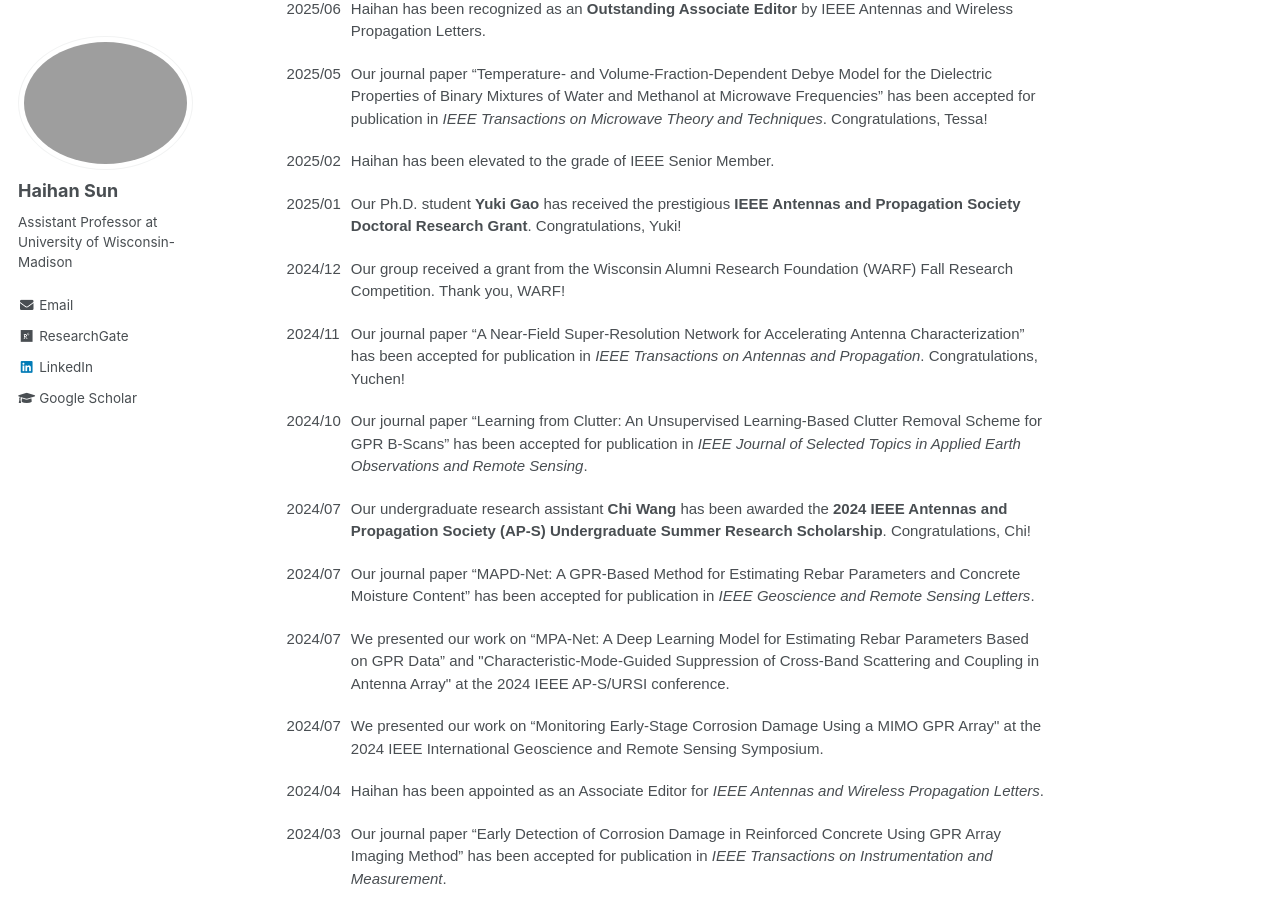
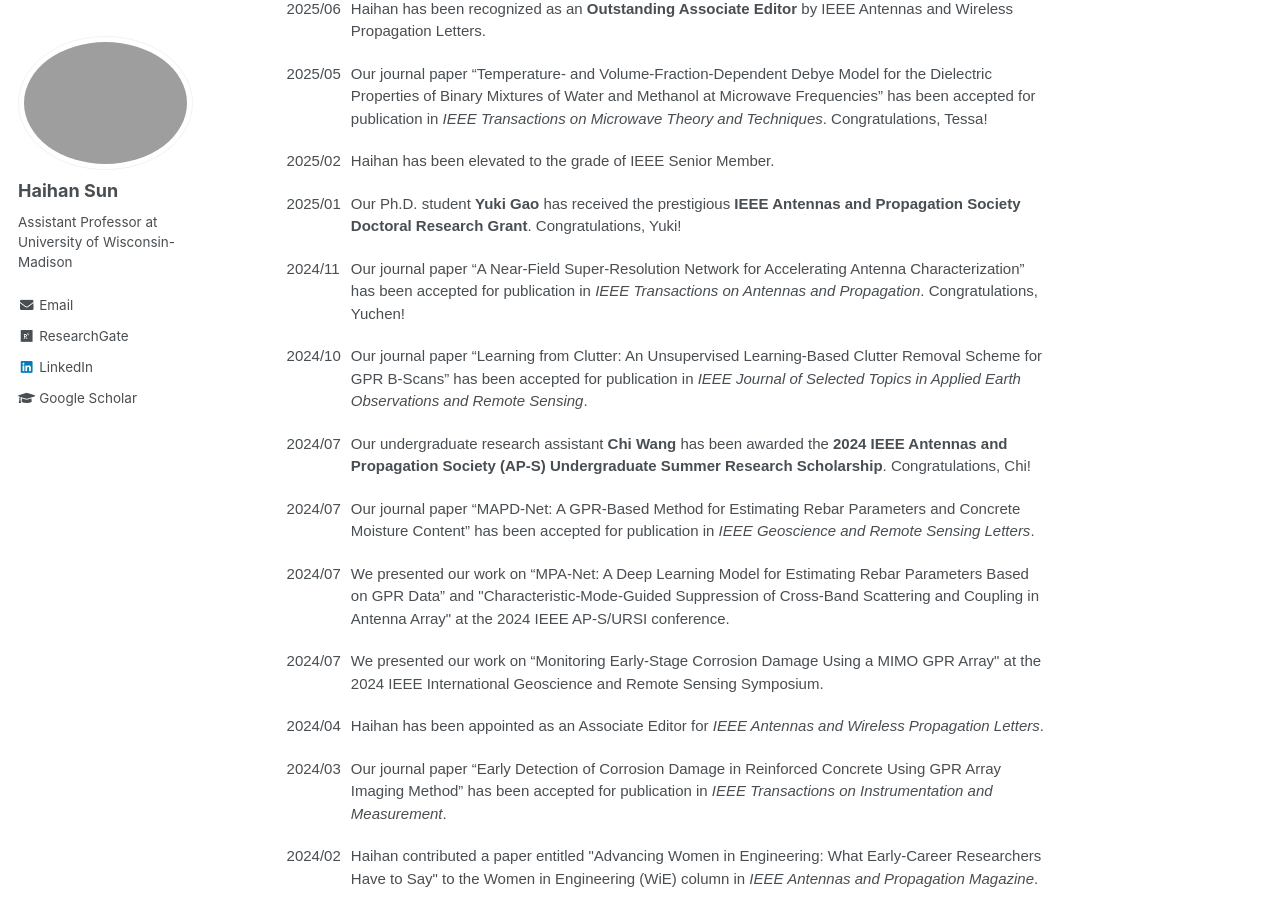
Before and after one commit to Haihan-Sun/Haihan-Sun.github.io, a Jekyll site: the page built from _pages/about.md, in a window 1280 px wide and 900 px high, scrolled down 403 px. Built offline with Jekyll 4.4.1, drawn with Linux system fonts in a browser that asks for light colours.

Commit message:
Update about.md

```diff
--- a/_pages/about.md
+++ b/_pages/about.md
@@ -47,10 +47,7 @@ Hi! I'm Haihan Sun, an Assistant Professor at the University of Wisconsin-Madiso
     <td class="tg-ko0z"> Our Ph.D. student <b>Yuki Gao</b> has received the prestigious <b>IEEE Antennas and Propagation Society Doctoral Research Grant</b>. Congratulations, Yuki!  </td>
   </tr>
 
-<tr>
-    <td class="tg-ko0z">2024/12</td>
-    <td class="tg-ko0z"> Our group received a grant from the Wisconsin Alumni Research Foundation (WARF) Fall Research Competition. Thank you, WARF! </td>
-  </tr>
+
 
   <tr>
     <td class="tg-ko0z">2024/11</td>
```
